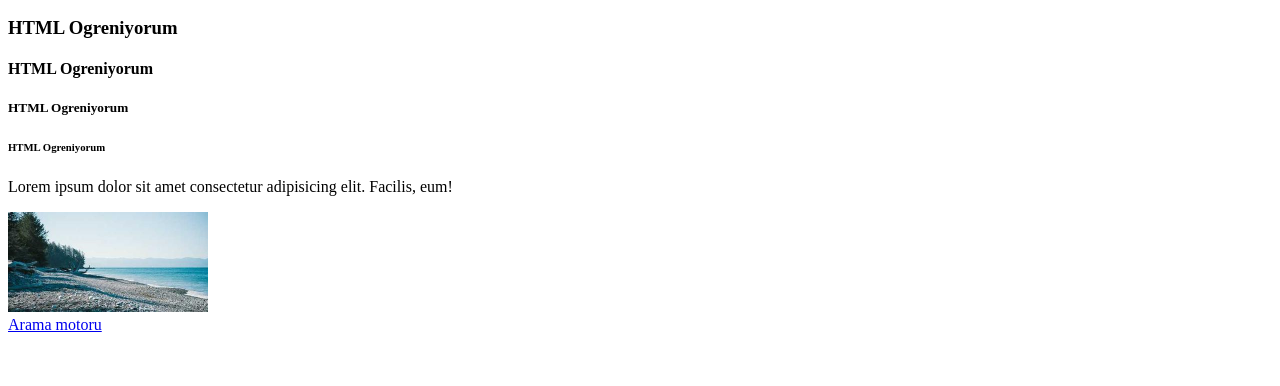
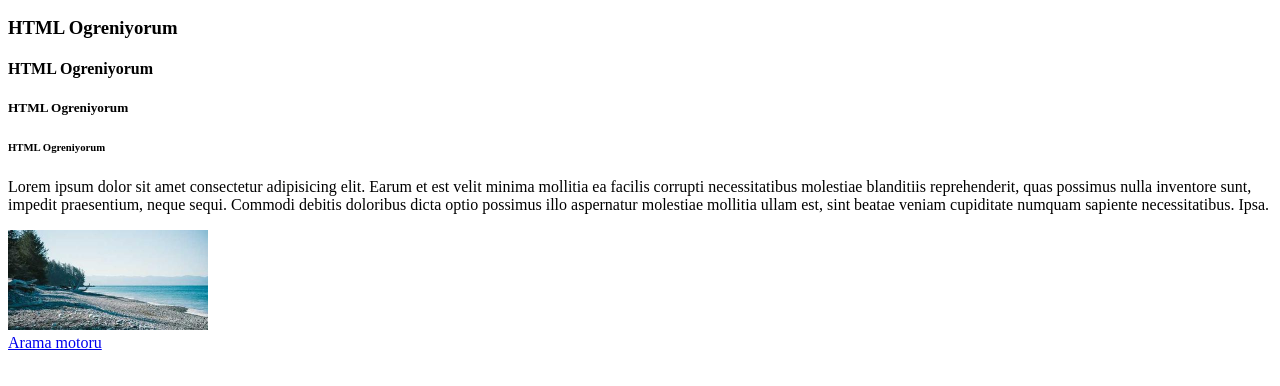
Before and after one commit to sahin033/BootcampEylul2024, a plain HTML site: page Gun01/index.html in a window 1280 px wide. Shown: the part 110-496 px from the top of the page. Drawn offline with Linux system fonts and the light colour scheme.

Commit message:
yazı değişikliği

```diff
--- a/Gun01/index.html
+++ b/Gun01/index.html
@@ -12,7 +12,9 @@
     <h4>HTML Ogreniyorum</h4>
     <h5>HTML Ogreniyorum</h5>
     <h6>HTML Ogreniyorum</h6>
-    <p>Lorem ipsum dolor sit amet consectetur adipisicing elit. Facilis, eum!</p>
+
+    <p>Lorem ipsum dolor sit amet consectetur adipisicing elit. Earum et est velit minima mollitia ea facilis corrupti necessitatibus molestiae blanditiis reprehenderit, quas possimus nulla inventore sunt, impedit praesentium, neque sequi. Commodi debitis doloribus dicta optio possimus illo aspernatur molestiae mollitia ullam est, sint beatae veniam cupiditate numquam sapiente necessitatibus. Ipsa.</p>
+
     <img src="sahil.jpg" alt="" width="200" height="100" title="sahil">
     <br>
     <a href="https://google.com" target="_blank">Arama motoru</a>
```
